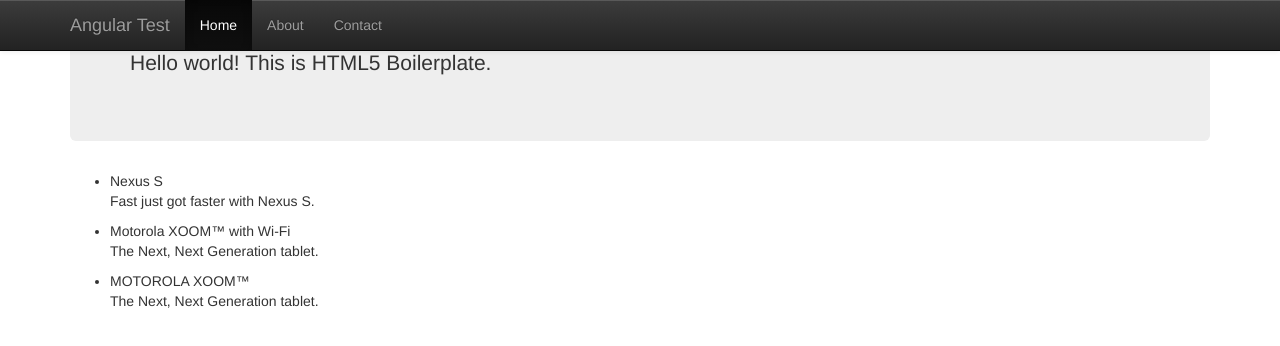
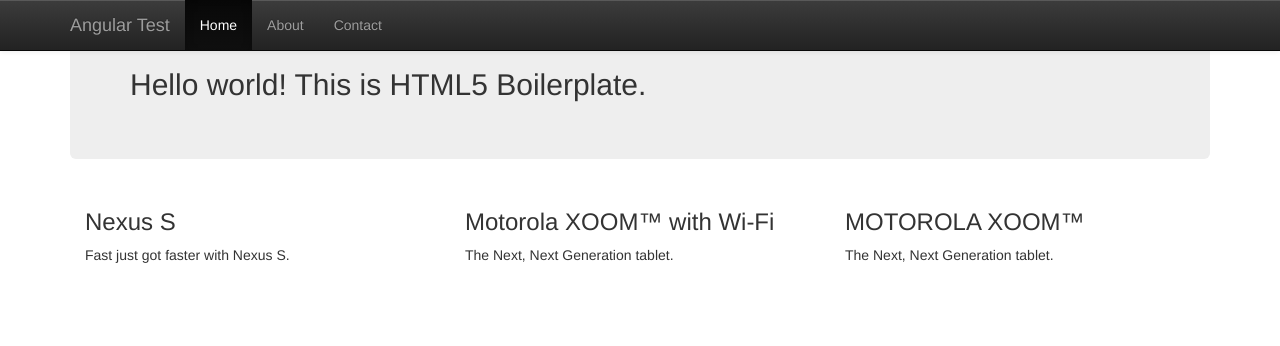
Before and after one commit to rooneykev/testAngular, a plain HTML site: page index.html in a window 1280 px wide. Drawn offline with nearby package versions, Linux system fonts and the light colour scheme.

Commit message:
responive!

```diff
--- a/index.html
+++ b/index.html
@@ -46,15 +46,20 @@
         <![endif]-->
 
         <!-- Add your site or application content here -->
-        <p>Hello world! This is HTML5 Boilerplate.</p>
+        <h2>Hello world! This is HTML5 Boilerplate.</h2>
 
         </div>
-        <ul>
-            <li ng-repeat="phone in phones">
-                <span>{{phone.name}}</span>
+        <div class="container-fluid">
+        <div class="row">
+            <div ng-repeat="phone in phones">
+                <div class="col-xs-12 col-sm-12 col-md-6 col-lg-4">
+                <h3>{{phone.name}}</h3>
                 <p>{{phone.snippet}}</p>
-            </li>
-        </ul>
+                </div>
+            </div>
+        </div>
+        </div>
+    </div>
     </div>
     </body>
 </html>
```
